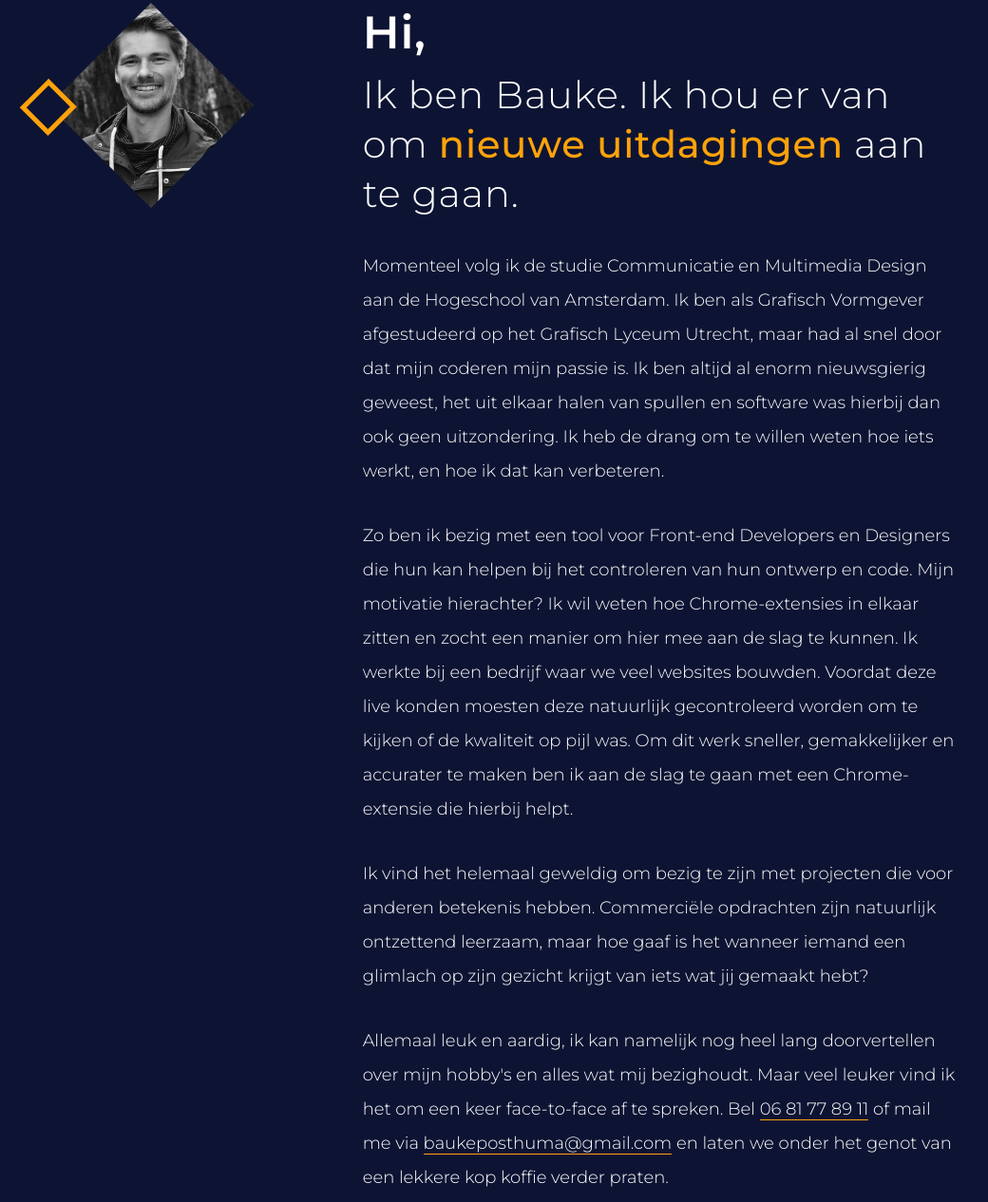
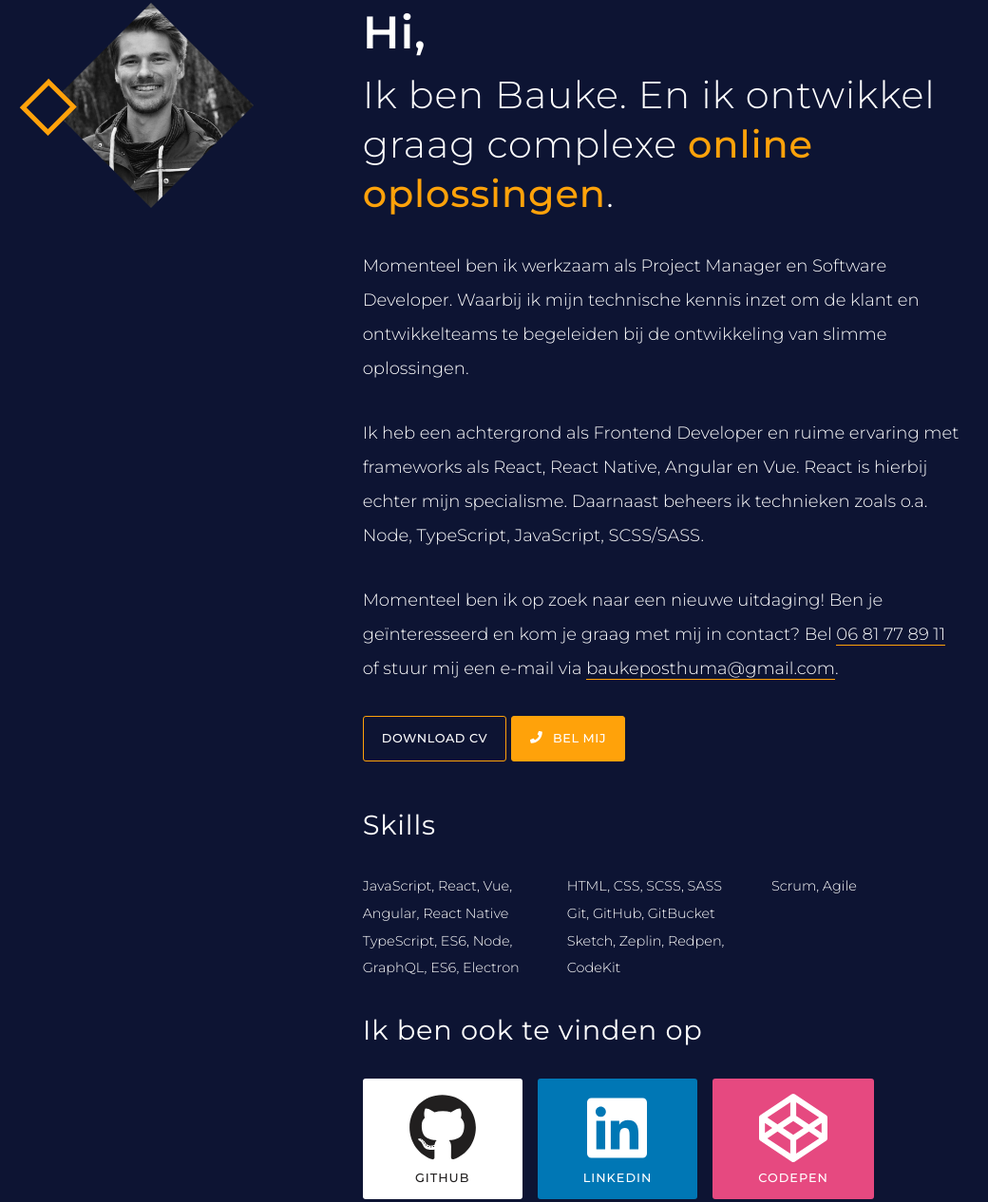
Before and after one commit to baukeposthuma/personal-portfolio, a plain HTML site: page index.html in a window 1280 px wide. Shown: the part 1695-2961 px from the top of the page at 95% size, without its empty margins (109-1149 px from the left). Drawn offline with Linux system fonts and the light colour scheme.

Commit message:
update 'about me' copy

```diff
--- a/index.html
+++ b/index.html
@@ -35,7 +35,7 @@
 
 <body id="home">
 
-	<header>
+	<header class="band">
 		<div class="wrapper">
 			<h1>Bauke Posthuma</h1>
 			<div class="header-flex">
@@ -143,7 +143,7 @@
 			</div>
 		</section>
 
-		<section id="about-me" class="dark-section">
+		<section id="about-me" class="dark-section band">
 
 			<div class="wrapper">
 				<h2 class="highlight">Over mij<span></span></h2>
@@ -155,26 +155,14 @@
 						</figure>
 					</div>
 					<div class="col-sm-12 col-md-12 col-lg-8 offset-lg-1 col-xl-8 offset-xl-1">
-						<h3><span>Hi, </span>Ik ben Bauke. Ik hou er van om <span>nieuwe uitdagingen</span> aan te gaan.</h3>
-						<p>Momenteel volg ik de studie Communicatie en Multimedia Design aan de Hogeschool van Amsterdam. Ik ben als
-							Grafisch Vormgever afgestudeerd op het Grafisch Lyceum Utrecht, maar had al snel door dat mijn coderen
-							mijn passie is. Ik ben altijd al enorm nieuwsgierig geweest, het uit elkaar halen van spullen en software
-							was hierbij dan ook geen uitzondering. Ik heb de drang om te willen weten hoe iets werkt, en hoe ik dat
-							kan verbeteren.</p>
-						<p>Zo ben ik bezig met een tool voor Front-end Developers en Designers die hun kan helpen bij het
-							controleren van hun ontwerp en code. Mijn motivatie hierachter? Ik wil weten hoe Chrome-extensies in
-							elkaar zitten en zocht een manier om hier mee aan de slag te kunnen. Ik werkte bij een bedrijf waar we
-							veel websites bouwden. Voordat deze live konden moesten deze natuurlijk gecontroleerd worden om te kijken
-							of de kwaliteit op pijl was. Om dit werk sneller, gemakkelijker en accurater te maken ben ik aan de slag
-							te gaan met een Chrome-extensie die hierbij helpt.</p>
-						<p>Ik vind het helemaal geweldig om bezig te zijn met projecten die voor anderen betekenis hebben.
-							Commerciële opdrachten zijn natuurlijk ontzettend leerzaam, maar hoe gaaf is het wanneer iemand een
-							glimlach op zijn gezicht krijgt van iets wat jij gemaakt hebt?</p>
-						<p>Allemaal leuk en aardig, ik kan namelijk nog heel lang doorvertellen over mijn hobby's en alles wat mij
-							bezighoudt. Maar veel leuker vind ik het om een keer face-to-face af te spreken. Bel <a
-								href="tel:+31681778911">06 81 77 89 11</a> of mail me via <a
-								href="mailto:baukeposthuma@gmail.com">baukeposthuma@gmail.com</a> en laten we onder het genot van een
-							lekkere kop koffie verder praten. </p>
+						<h3><span>Hi, </span>Ik ben Bauke. En ik ontwikkel graag complexe <span>online oplossingen</span>.</h3>
+						<p>Momenteel ben ik werkzaam als Project Manager en Software Developer. Waarbij ik mijn technische kennis inzet om de klant en ontwikkelteams te begeleiden bij de ontwikkeling van slimme oplossingen.</p>
+
+						<p>Ik heb een achtergrond als Frontend Developer en ruime ervaring met frameworks als React, React Native, Angular en Vue. React is hierbij echter mijn specialisme. Daarnaast beheers ik technieken zoals o.a. Node, TypeScript, JavaScript, SCSS/SASS.</p>
+
+						<p>Momenteel ben ik op zoek naar een nieuwe uitdaging! Ben je geïnteresseerd en kom je graag met mij in contact? Bel <a
+								href="tel:+31681778911">06 81 77 89 11</a> of stuur mij een e-mail via <a
+								href="mailto:baukeposthuma@gmail.com">baukeposthuma@gmail.com</a>.</p>
 						<a href="files/cv-van-bauke-posthuma.pdf" class="button" download>Download CV</a>
 						<a href="tel:+31681778911" class="button button-primary"><i class="fas fa-phone"></i>Bel mij</a>
 					</div>
@@ -197,30 +185,23 @@
 								<p>Git, GitHub, GitBucket</p>
 							</li>
 							<li>
-								<p>CodeKit, Sketch, Zeplin, Redpen</p>
+								<p>Sketch, Zeplin, Redpen, CodeKit</p>
 							</li>
 							<li>
-								<p>Scrum</p>
+								<p>Scrum, Agile</p>
 							</li>
 						</ul>
-						<h4>Muziek</h4>
-						<iframe src="https://open.spotify.com/embed/playlist/6mLk9ylGXDK9r1M6wTb4Ks" width="100%" height="380" frameborder="0" allowtransparency="true" allow="encrypted-media"></iframe>
-						<h4>Waar ik ook te vinden ben</h4>
+
+						<h4>Ik ben ook te vinden op</h4>
 						<ul id="social">
 							<li><a href="https://github.com/Bauke777/" target="_blank" class="social-item social-item__github"><i
-									class="fab fa-4x fa-github"></i><span>GitHub</span></a></li>
+								class="fab fa-4x fa-github"></i><span>GitHub</span></a></li>
+							<li><a href="https://github.com/Bauke777/" target="_blank" class="social-item social-item__linkedin"><i
+								class="fab fa-4x fa-linkedin"></i><span>LinkedIn</span></a></li>
 							<li><a href="https://codepen.io/bauke/" target="_blank" class="social-item social-item__codepen"><i
-										class="fab fa-4x fa-codepen"></i><span>CodePen</span></a></li>
-							<li><a href="https://open.spotify.com/user/bauke777" target="_blank"
-									class="social-item social-item__spotify"><i class="fab fa-4x fa-spotify"></i><span>Spotify</span></a>
-							</li>
-							<li><a href="https://github.com/Bauke777/" target="_blank" class="social-item social-item__linkedin"><i
-									class="fab fa-4x fa-linkedin"></i><span>LinkedIn</span></a></li>
+								class="fab fa-4x fa-codepen"></i><span>CodePen</span></a></li>
 							<li><a href="https://codepen.io/bauke/" target="_blank" class="social-item social-item__twitter"><i
-										class="fab fa-4x fa-twitter"></i><span>Twitter</span></a></li>
-							<li><a href="https://open.spotify.com/user/bauke777" target="_blank"
-									class="social-item social-item__telegram"><i class="fab fa-4x fa-telegram"></i><span>Telegram</span></a>
-							</li>
+								class="fab fa-4x fa-twitter"></i><span>Twitter</span></a></li>
 						</ul>
 					</div>
 					<div>
```
